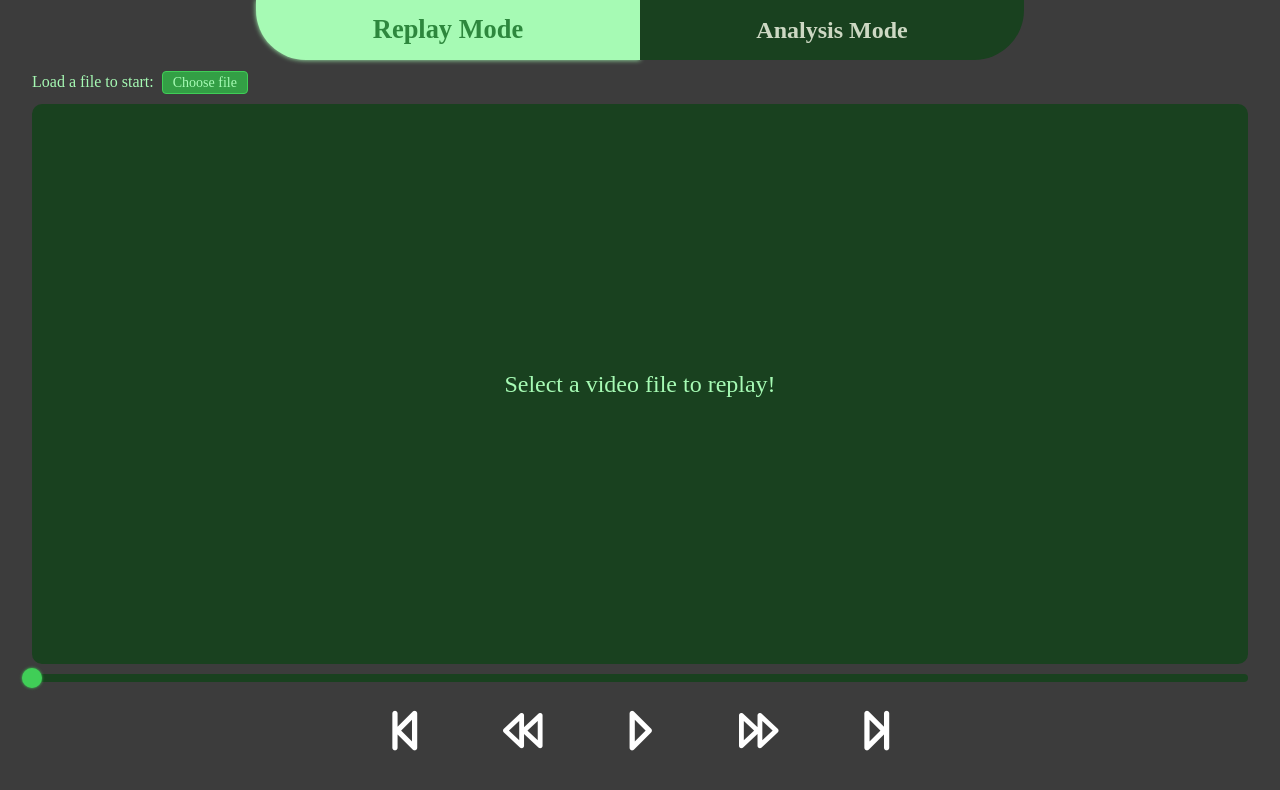
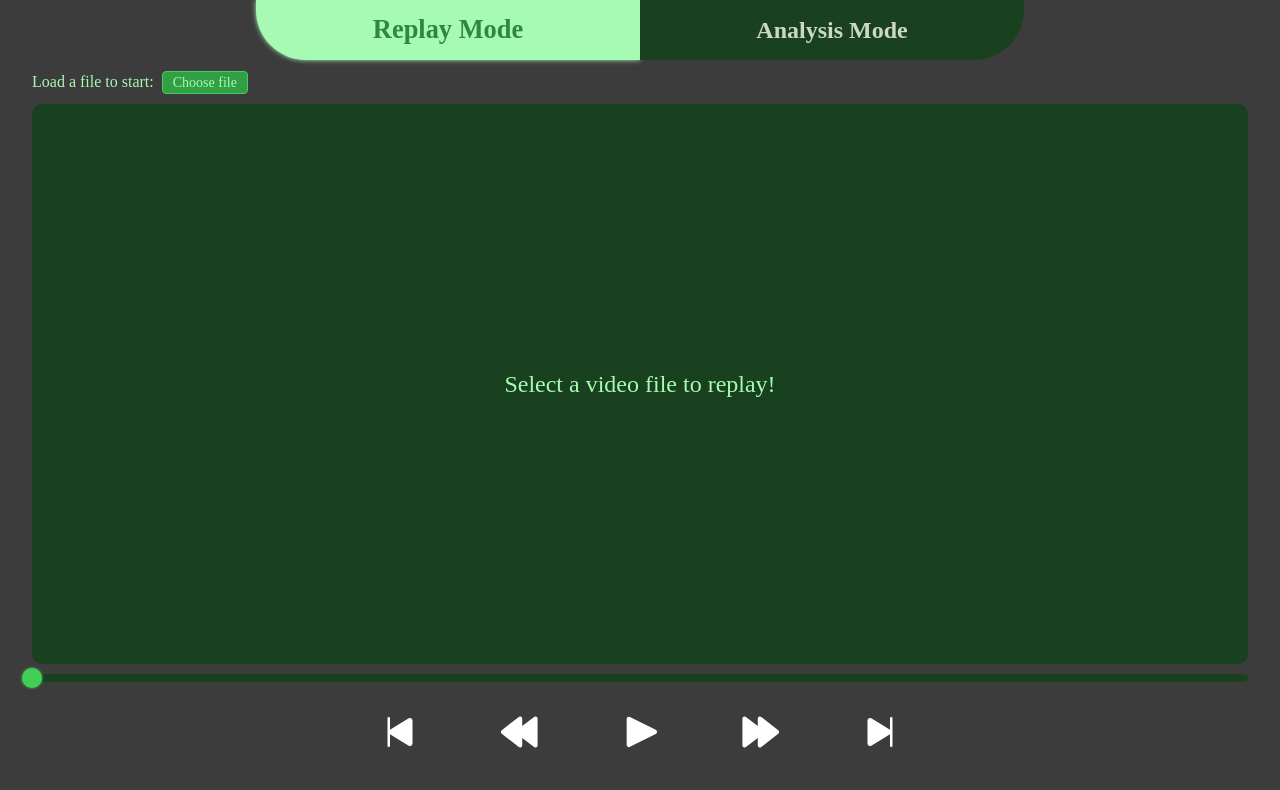
Before and after one commit to tas014/review-platform, a Vue app: page / in a window 1280 px wide. Shown: the top 790 px of the page. Built offline with nearby package versions, Linux system fonts and the light colour scheme.

Commit message:
Replaced playback icons with SVGs

```diff
--- a/src/components/playback/PlaybackControls.vue
+++ b/src/components/playback/PlaybackControls.vue
@@ -1,5 +1,5 @@
 <script setup lang="ts">
-import { inject } from "vue";
+import { inject, computed } from "vue";
 import VideoState from "../../assets/interfaces/VideoState";
 import VideoTimeline from "./VideoTimeline.vue";
 
@@ -17,6 +17,12 @@ const {
   skipToEnd,
   skipToTime,
 } = playbackControls;
+
+const playPausePath = computed(() =>
+  isPlaying
+    ? "M32.16,16.08,8.94,4.47A2.07,2.07,0,0,0,6,6.32V29.53a2.06,2.06,0,0,0,3,1.85L32.16,19.77a2.07,2.07,0,0,0,0-3.7Z"
+    : "M19,4V20a2,2,0,0,1-2,2H15a2,2,0,0,1-2-2V4a2,2,0,0,1,2-2h2A2,2,0,0,1,19,4ZM9,2H7A2,2,0,0,0,5,4V20a2,2,0,0,0,2,2H9a2,2,0,0,0,2-2V4A2,2,0,0,0,9,2Z"
+);
 
 const handleFastForward = () => {
   if (playbackDirection.value === true) return fastForward("loop");
@@ -43,24 +49,64 @@ const handlePlayPause = () => {
     />
     <div class="playback-controls">
       <div class="controls-container">
-        <i :class="`pi pi-step-backward-alt`" @click="skipToStart"></i>
-        <i
-          :class="`pi pi-backward ${
+        <svg
+          class="playback-control-icon"
+          viewBox="0 0 256 256"
+          @click="skipToStart"
+        >
+          <path
+            d="M56,32a8.00008,8.00008,0,0,1,8,8v73.73535l119.65723-73.124A16.0002,16.0002,0,0,1,208,54.26465v147.4707a16.004,16.004,0,0,1-24.34375,13.65283L64,142.26416V216a8,8,0,0,1-16,0V40A8.00008,8.00008,0,0,1,56,32Z"
+          />
+          />
+        </svg>
+        <svg
+          :class="`playback-control-icon ${
             playbackDirection === false ? 'selected' : ''
           }`"
+          viewBox="0 0 36 36"
+          version="1.1"
+          preserveAspectRatio="xMidYMid meet"
           @click="handleRewind"
-        ></i>
-        <i
-          :class="`pi ${isPlaying ? 'pi-pause' : 'pi-play'}`"
+        >
+          <path
+            class="clr-i-solid clr-i-solid-path-1"
+            d="M16.92,31.58,1.6,19.57a2,2,0,0,1,0-3.15l15.32-12A1.93,1.93,0,0,1,19,4.2,1.89,1.89,0,0,1,20,6v6.7L30.66,4.42a1.93,1.93,0,0,1,2.06-.22A2,2,0,0,1,33.83,6V30a2,2,0,0,1-1.11,1.79,1.94,1.94,0,0,1-2.06-.22L20,23.31V30a1.89,1.89,0,0,1-1,1.79,1.94,1.94,0,0,1-2.06-.22Z"
+          ></path>
+          <rect x="0" y="0" width="36" height="36" fill-opacity="0" />
+        </svg>
+        <svg
+          class="playback-control-icon"
+          :viewBox="isPlaying ? '0 0 24 24' : '0 0 36 36'"
+          preserveAspectRatio="xMidYMid meet"
           @click="handlePlayPause"
-        ></i>
-        <i
-          :class="`pi pi-forward ${
+        >
+          <path :d="playPausePath"></path>
+        </svg>
+        <svg
+          :class="`playback-control-icon inverted ${
             playbackDirection === true ? 'selected' : ''
           }`"
+          viewBox="0 0 36 36"
+          version="1.1"
+          preserveAspectRatio="xMidYMid meet"
           @click="handleFastForward"
-        ></i>
-        <i :class="`pi pi-step-forward-alt`" @click="skipToEnd"></i>
+        >
+          <path
+            class="clr-i-solid clr-i-solid-path-1"
+            d="M16.92,31.58,1.6,19.57a2,2,0,0,1,0-3.15l15.32-12A1.93,1.93,0,0,1,19,4.2,1.89,1.89,0,0,1,20,6v6.7L30.66,4.42a1.93,1.93,0,0,1,2.06-.22A2,2,0,0,1,33.83,6V30a2,2,0,0,1-1.11,1.79,1.94,1.94,0,0,1-2.06-.22L20,23.31V30a1.89,1.89,0,0,1-1,1.79,1.94,1.94,0,0,1-2.06-.22Z"
+          ></path>
+          <rect x="0" y="0" width="36" height="36" fill-opacity="0" />
+        </svg>
+        <svg
+          class="playback-control-icon"
+          viewBox="0 0 256 256"
+          @click="skipToEnd"
+        >
+          <path
+            d="M208,40V216a8,8,0,0,1-16,0V142.26416l-119.65625,73.124A16.00029,16.00029,0,0,1,48,201.73535V54.26465A16.0002,16.0002,0,0,1,72.34277,40.61133L192,113.73535V40a8,8,0,0,1,16,0Z"
+          />
+          />
+        </svg>
       </div>
     </div>
   </div>
@@ -86,4 +132,17 @@ const handlePlayPause = () => {
   font-weight: bold;
   cursor: pointer;
 }
+.playback-control-icon {
+  width: 4rem;
+  height: 4rem;
+  fill: white;
+  transition: fill 0.5s;
+}
+.playback-control-icon:hover {
+  fill: var(--title-color);
+  cursor: pointer;
+}
+.inverted {
+  transform: rotate(180deg);
+}
 </style>
```
